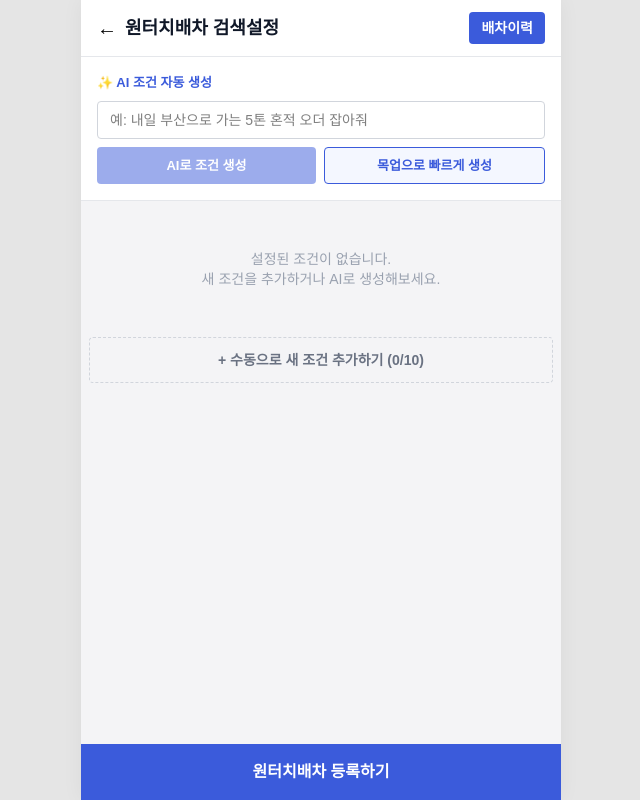
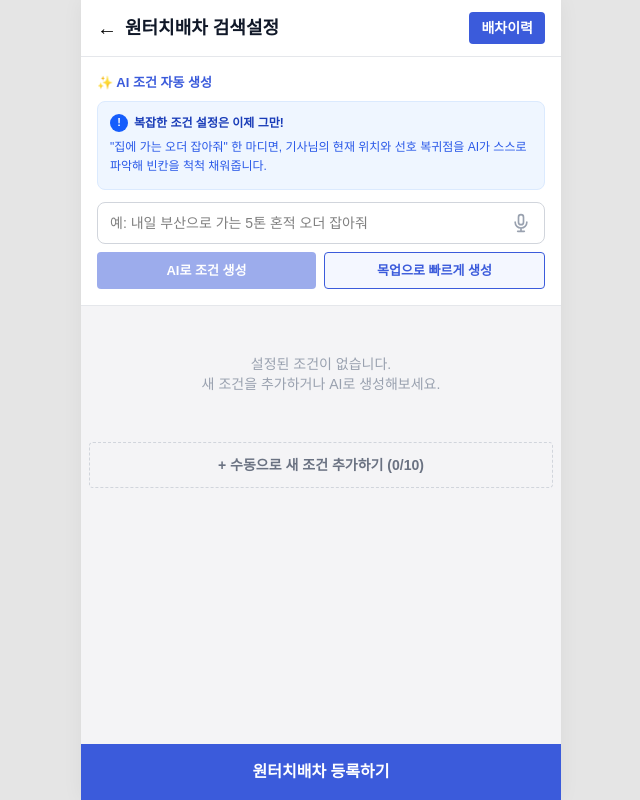
Before and after one commit to KwonLogistics/KAUL_CAMPASS, a Next.js app: page /cargo in a window 1280 px wide. Both pictures are taken after a click on the button "자동배차 예약하고 오더 선점하기". Shown: the whole page, without its empty margins (319-959 px from the left). Built offline with nearby package versions, Linux system fonts and the light colour scheme; a web font is replaced by a local one.

Commit message:
UI: Add mic button and AI explanation tooltip to ExternalOrderSheet and AutoDispatchSettingsModal

```diff
--- a/src/components/cargo/AutoDispatchSettingsModal.tsx
+++ b/src/components/cargo/AutoDispatchSettingsModal.tsx
@@ -143,14 +143,34 @@ export default function AutoDispatchSettingsModal({
       {/* AI Prompt Input */}
       <div className="bg-white p-4 border-b border-gray-200">
         <div className="text-[13px] font-bold text-[#3b5bdb] mb-2">✨ AI 조건 자동 생성</div>
+
+        <div className="mb-3 rounded-lg border border-blue-100 bg-blue-50 p-3 text-[12px] text-blue-700">
+          <p className="font-bold flex items-center gap-1.5 text-blue-800">
+            <span className="flex h-[18px] w-[18px] items-center justify-center rounded-full bg-blue-600 text-[11px] text-white">!</span>
+            복잡한 조건 설정은 이제 그만!
+          </p>
+          <p className="mt-1.5 leading-relaxed text-blue-700/90">
+            "집에 가는 오더 잡아줘" 한 마디면, 기사님의 현재 위치와 선호 복귀점을 AI가 스스로 파악해 빈칸을 척척 채워줍니다.
+          </p>
+        </div>
+
+        <div className="relative mb-2">
           <input
             type="text"
             value={prompt}
             onChange={(e) => setPrompt(e.target.value)}
             placeholder="예: 내일 부산으로 가는 5톤 혼적 오더 잡아줘"
-          className="w-full border border-gray-300 rounded px-3 py-2 text-sm mb-2 focus:outline-none focus:border-[#3b5bdb]"
+            className="w-full border border-gray-300 rounded-lg px-3 py-2.5 pr-10 text-sm focus:outline-none focus:border-[#3b5bdb]"
             disabled={isGenerating}
           />
+          <button
+            onClick={() => alert("음성 인식 기능은 준비 중입니다.")}
+            className="absolute right-2 top-1/2 -translate-y-1/2 rounded-full p-1.5 text-gray-400 hover:bg-gray-100 hover:text-[#3b5bdb] transition-colors"
+            title="음성으로 조건 입력하기"
+          >
+            <svg className="w-5 h-5" fill="none" stroke="currentColor" viewBox="0 0 24 24"><path strokeLinecap="round" strokeLinejoin="round" strokeWidth="2" d="M19 11a7 7 0 01-7 7m0 0a7 7 0 01-7-7m7 7v4m0 0H8m4 0h4m-4-8a3 3 0 01-3-3V5a3 3 0 116 0v6a3 3 0 01-3 3z"></path></svg>
+          </button>
+        </div>
         <div className="flex gap-2">
           <button
             onClick={() => handleGenerateAI(false)}
--- a/src/components/order-import/ExternalOrderSheet.tsx
+++ b/src/components/order-import/ExternalOrderSheet.tsx
@@ -201,13 +201,22 @@ export default function ExternalOrderSheet({
                 밴드·카톡·문자에서 받은 오더를 그대로 붙여넣으세요.
               </p>
 
+              <div className="relative">
                 <textarea
                   value={raw}
                   onChange={(e) => setRaw(e.target.value)}
                   rows={5}
                   placeholder="8/18 화성 향남 08시 상차, 원주 문막 당착. 5톤 윙바디 독차. 34만. 지게차 상하차, 파렛트 10개."
-                className="w-full resize-none rounded-lg border border-gray-200 p-3 text-[14px] leading-relaxed outline-none focus:border-[#3b5bdb]"
+                  className="w-full resize-none rounded-lg border border-gray-200 p-3 pb-10 text-[14px] leading-relaxed outline-none focus:border-[#3b5bdb]"
                 />
+                <button
+                  onClick={() => alert("음성 인식 기능은 준비 중입니다.")}
+                  className="absolute bottom-3 right-3 rounded-full bg-gray-100 p-2 text-gray-500 hover:bg-gray-200 transition-colors"
+                  title="음성으로 오더 입력하기"
+                >
+                  <svg className="w-5 h-5" fill="none" stroke="currentColor" viewBox="0 0 24 24"><path strokeLinecap="round" strokeLinejoin="round" strokeWidth="2" d="M19 11a7 7 0 01-7 7m0 0a7 7 0 01-7-7m7 7v4m0 0H8m4 0h4m-4-8a3 3 0 01-3-3V5a3 3 0 116 0v6a3 3 0 01-3 3z"></path></svg>
+                </button>
+              </div>
 
               <input
                 type="file"
```
Lines whose indentation alone changed are shown as unchanged.
